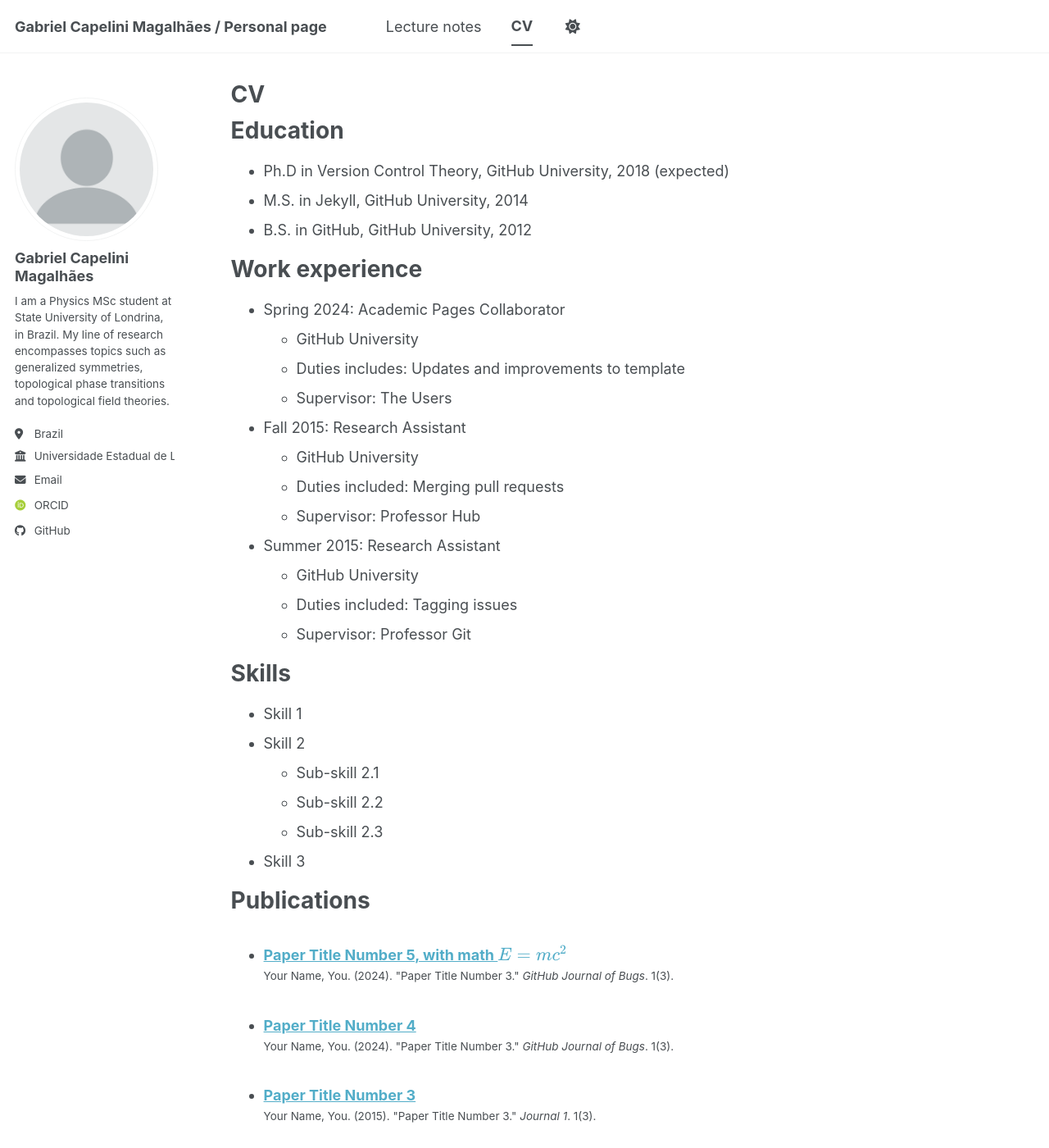
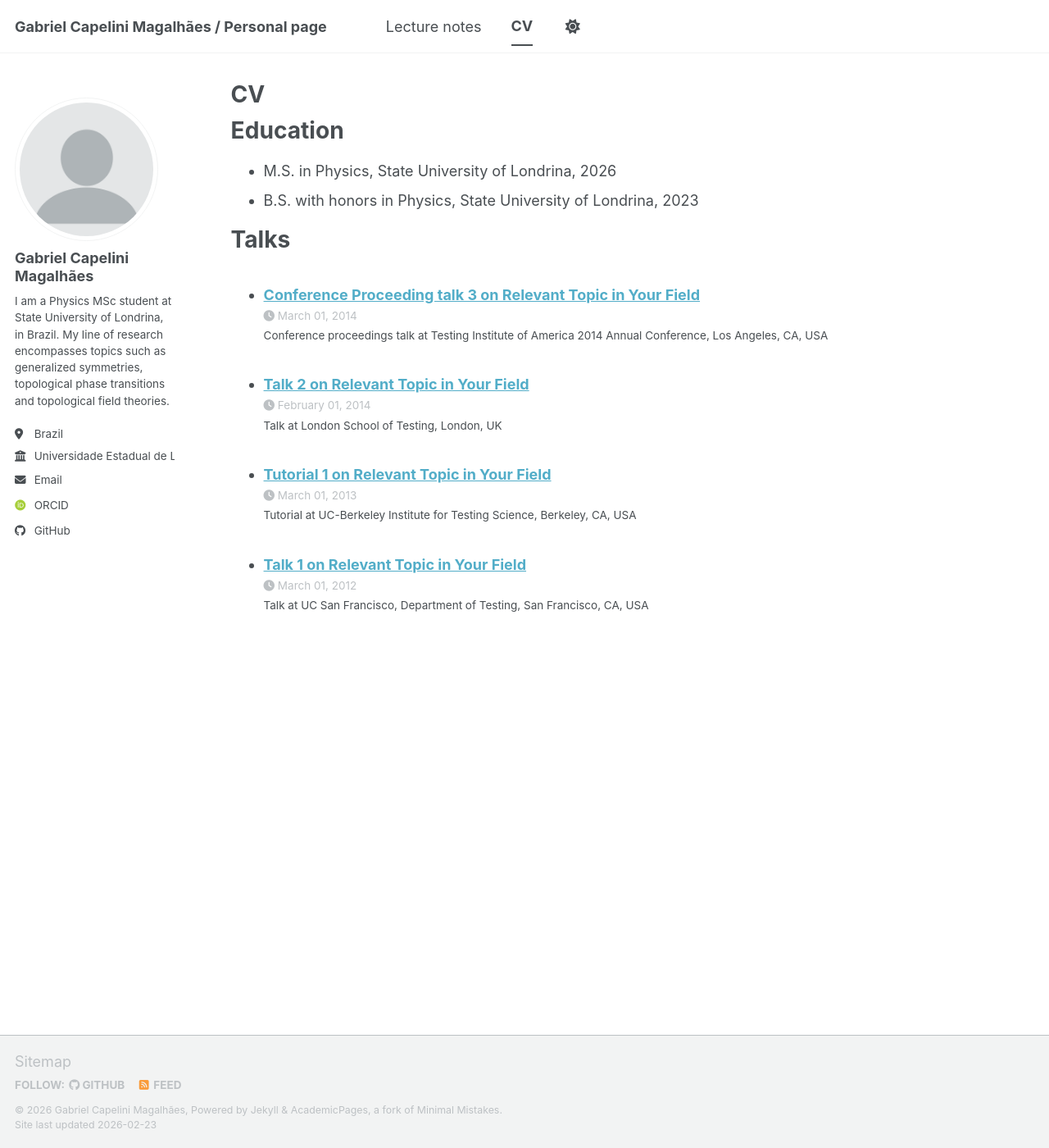
Before and after one commit to gabrielmglh/gabrielmglh.github.io, a Jekyll site: the page built from _pages/cv.md, in a window 1280 px wide and 1400 px high. Shown: the whole window at 82% size. Built offline with Jekyll 4.4.1, drawn with Linux system fonts in a browser that asks for light colours; some web fonts are replaced; a script bundle is joined from its source files by our own code; library files that are not in the unit come from our copies; some of the changed text lies outside the part shown.

Commit message:
Update cv.md

```diff
--- a/_pages/cv.md
+++ b/_pages/cv.md
@@ -11,10 +11,13 @@ redirect_from:
 
 Education
 ======
-* Ph.D in Version Control Theory, GitHub University, 2018 (expected)
-* M.S. in Jekyll, GitHub University, 2014
-* B.S. in GitHub, GitHub University, 2012
 
+* M.S. in Physics, State University of Londrina, 2026
+* B.S. with honors in Physics, State University of Londrina, 2023
+
+
+
+<!--
 Work experience
 ======
 * Spring 2024: Academic Pages Collaborator
@@ -32,20 +35,13 @@ Work experience
   * Duties included: Tagging issues
   * Supervisor: Professor Git
 
-Skills
-======
-* Skill 1
-* Skill 2
-  * Sub-skill 2.1
-  * Sub-skill 2.2
-  * Sub-skill 2.3
-* Skill 3
 
 Publications
 ======
   <ul>{% for post in site.publications reversed %}
     {% include archive-single-cv.html %}
   {% endfor %}</ul>
+-->
 
 Talks
 ======
@@ -53,12 +49,9 @@ Talks
     {% include archive-single-talk-cv.html  %}
   {% endfor %}</ul>
 
-Teaching
+<!--Teaching
 ======
   <ul>{% for post in site.teaching reversed %}
     {% include archive-single-cv.html %}
   {% endfor %}</ul>
-
-Service and leadership
-======
-* Currently signed in to 43 different slack teams
+  -->
```
